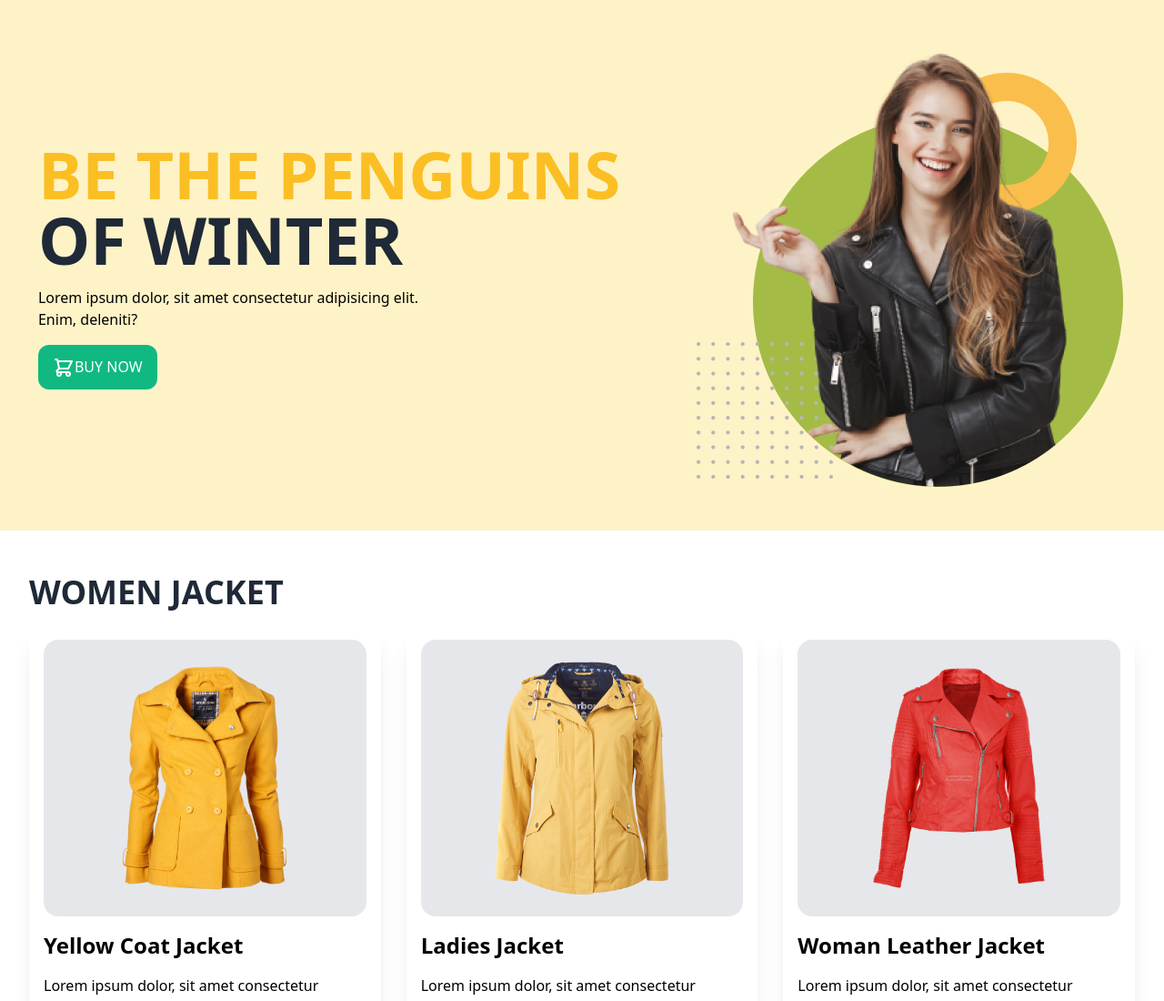
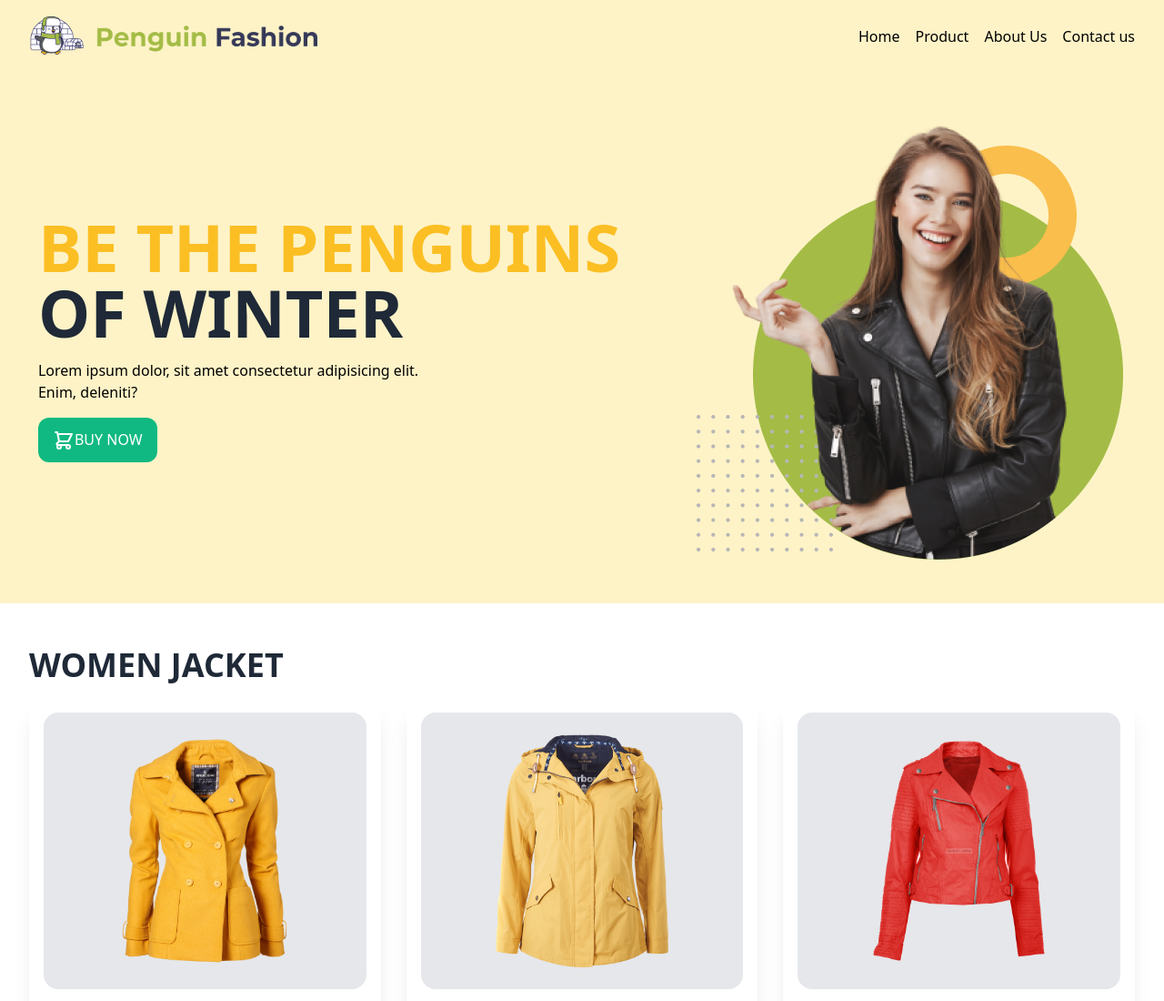
Before and after one commit to Anika154/penguin, a plain HTML site: page index.html in a window 1280 px wide. Shown: the top 1100 px of the page at 91% size. Drawn offline with nearby package versions, Linux system fonts and the light colour scheme.

Commit message:
navbar added

```diff
--- a/index.html
+++ b/index.html
@@ -12,6 +12,19 @@
 
 <body>
     <header class="bg-yellow-100">
+        <nav class="md:flex justify-between container mx-auto h-20 items-center px-8">
+            <div class="mb-2 md:mb-0 w-3/5 mx-auto md:w-3/4">
+                <img class="w-80" src="icons/Group 33072.png" alt="">
+            </div>
+            <div class="w-4/5 mx-auto md:w-1/4">
+                <ul class="flex justify-between">
+                    <li><a href="#">Home</a></li>
+                    <li><a href="#">Product</a></li>
+                    <li><a href="#">About Us</a></li>
+                    <li><a href="#">Contact us</a></li>
+                </ul>
+            </div>
+        </nav>
         <section class="container md:flex items-center justify-around py-12">
             <div class="space-y-4">
                 <h1 class="text-7xl font-bold uppercase"><span class="text-yellow-400">Be the penguins</span>
```
